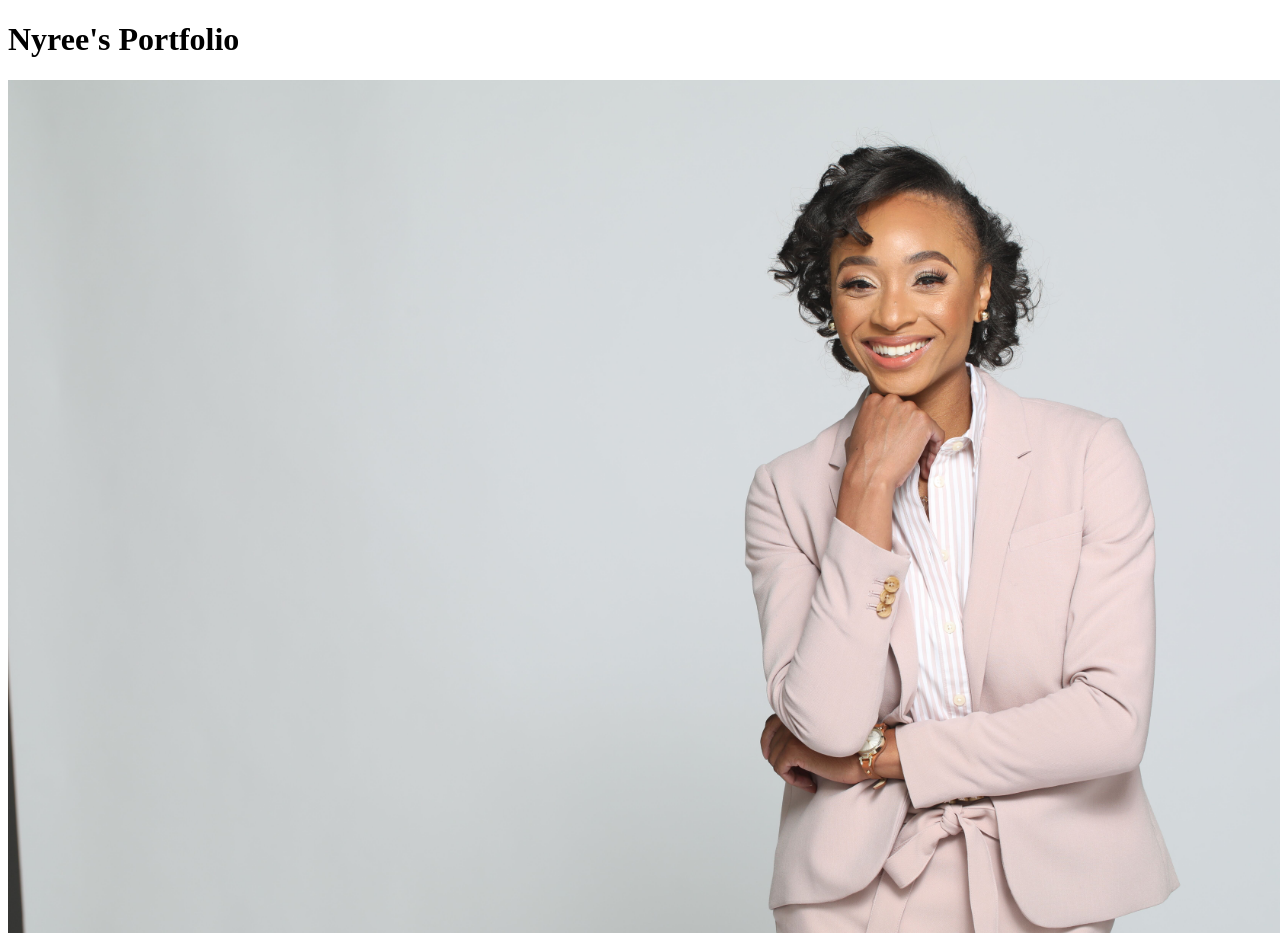
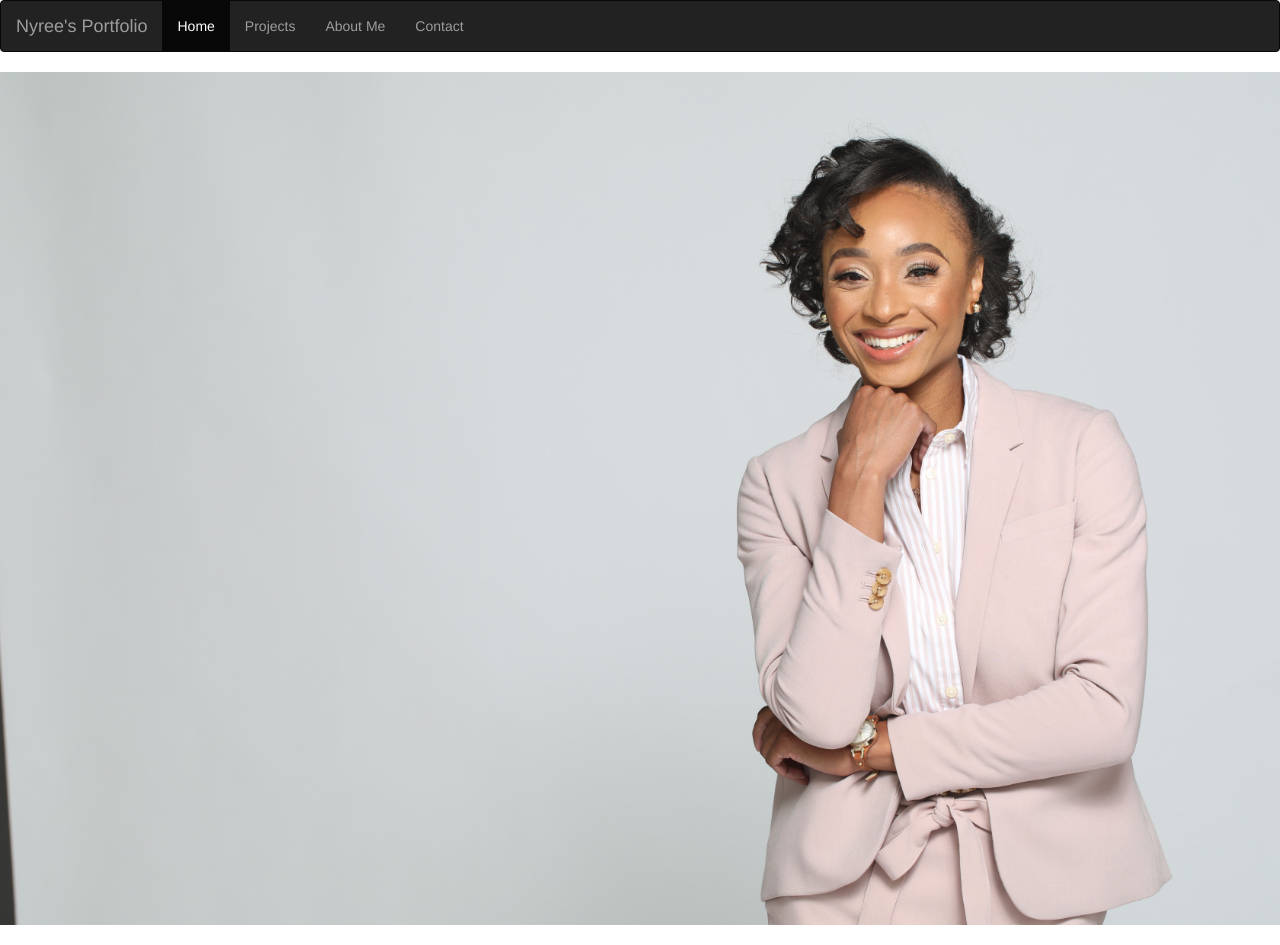
Before and after one commit to nyreereed/nyreereed.github.io, a plain HTML site: page index.html in a window 1280 px wide. Drawn offline with nearby package versions, Linux system fonts and the light colour scheme.

Commit message:
Add files via upload

```diff
--- a/index.html
+++ b/index.html
@@ -1,7 +1,39 @@
 <!DOCTYPE html>
-<html>
-	<h1>
-		Nyree's Portfolio
-	</h1>
-	<img src="Nyree_Landscape.jpeg" width="1280">
+<html lang="en">
+<head>
+  <meta charset="utf-8">
+  <meta name="viewport" content="width=device-width, initial-scale=1">
+  <title>Nyree's Portfolio</title>
+  <!--Bootstrap-->
+  <link rel="stylesheet" href="https://maxcdn.bootstrapcdn.com/bootstrap/3.3.7/css/bootstrap.min.css">
+  <script src="https://ajax.googleapis.com/ajax/libs/jquery/3.3.1/jquery.min.js"></script>
+  <script src="https://maxcdn.bootstrapcdn.com/bootstrap/3.3.7/js/bootstrap.min.js"></script>
+</head>
+<body>
+
+	<nav class="navbar navbar-inverse">
+		<div class="container-fluid">
+		  <div class="navbar-header">
+			<a class="navbar-brand" href="#">Nyree's Portfolio</a>
+		  </div>
+		  <ul class="nav navbar-nav">
+			<li class="active"><a href="#">Home</a></li>
+			<li><a href="#">Projects</a></li>
+			<li><a href="#">About Me</a></li>
+			<li><a href="#">Contact</a></li>
+		  </ul>
+		</div>
+	  </nav>
+	<center><img src="Nyree_Landscape.jpeg" width="1280"></center>
+
+
+
+
+
+
+<!-- JavaScript and dependencies -->
+<script src="https://code.jquery.com/jquery-3.3.1.slim.min.js" integrity="sha384-q8i/X+965DzO0rT7abK41JStQIAqVgRVzpbzo5smXKp4YfRvH+8abtTE1Pi6jizo" crossorigin="anonymous"></script>
+<script src="https://cdnjs.cloudflare.com/ajax/libs/popper.js/1.14.7/umd/popper.min.js" integrity="sha384-UO2eT0CpHqdSJQ6hJty5KVphtPhzWj9WO1clHTMGa3JDZwrnQq4sF86dIHNDz0W1" crossorigin="anonymous"></script>
+<script src="https://stackpath.bootstrapcdn.com/bootstrap/4.3.1/js/bootstrap.min.js" integrity="sha384-JjSmVgyd0p3pXB1rRibZUAYoIIy6OrQ6VrjIEaFf/nJGzIxFDsf4x0xIM+B07jRM" crossorigin="anonymous"></script>
+</body>
 </html>
```
